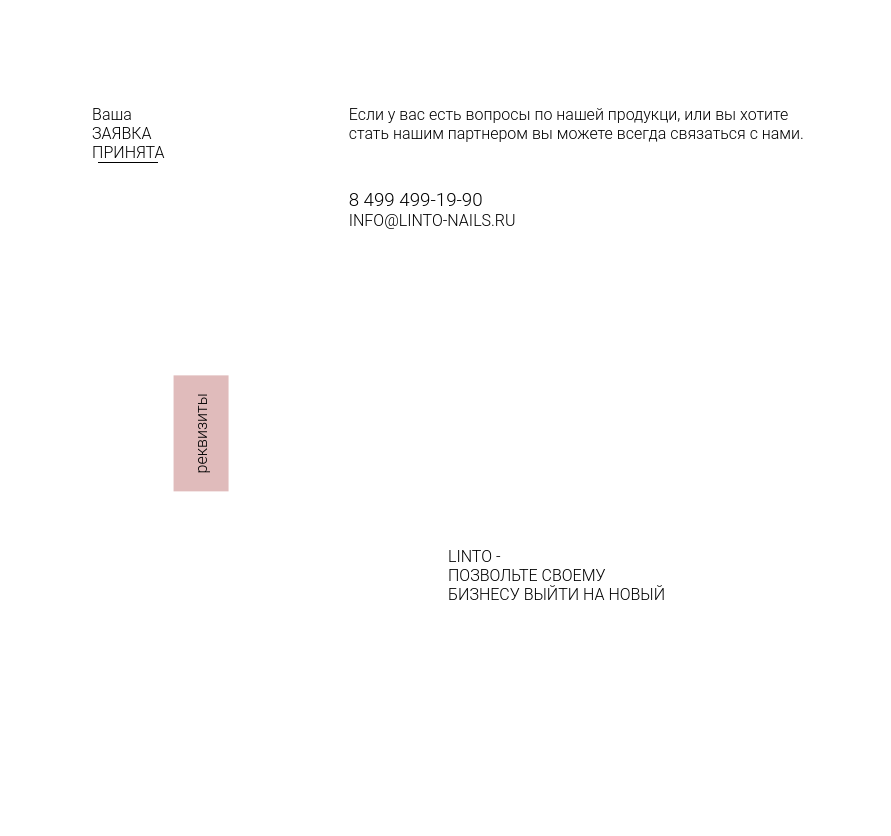
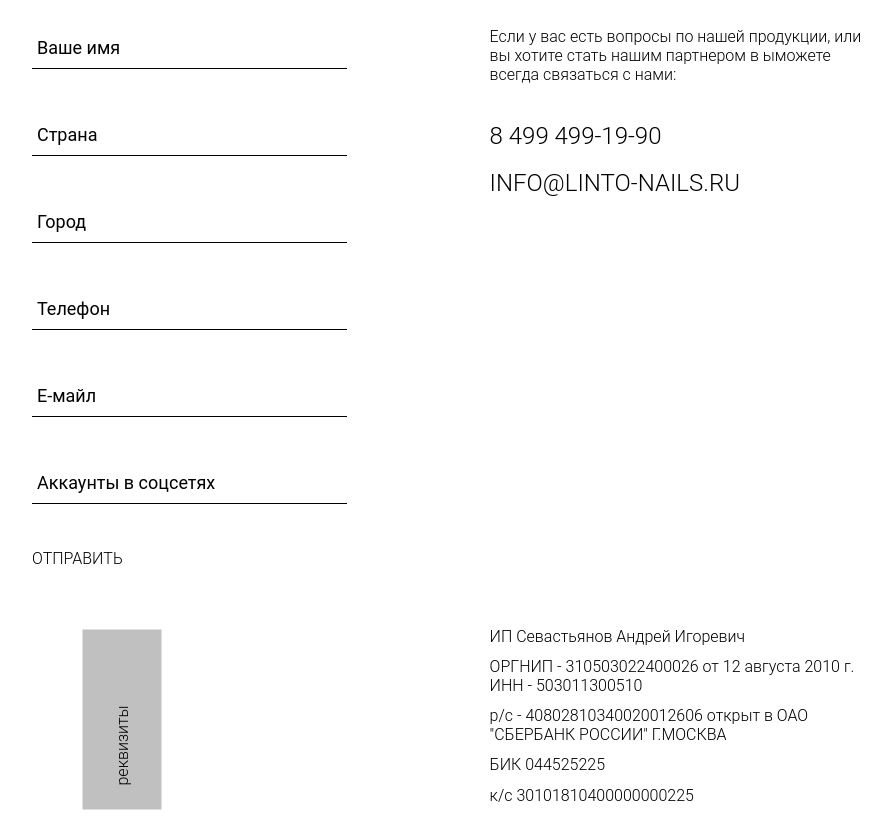
Before and after one commit to IamLeha/Linto, a website: page pages/contact.html in a window 1280 px wide. Shown: the part 270-1106 px from the top of the page, without its empty margins (192-1083 px from the left). Before the commit the page ends 919 px from the top, so only its background shows below. Drawn offline with Linux system fonts and the light colour scheme.

Commit message:
контакты

```diff
--- a/pages/contact.html
+++ b/pages/contact.html
@@ -1,5 +1,6 @@
 <!DOCTYPE html>
 <html lang="en">
+
 <head>
     <meta charset="UTF-8">
     <meta name="viewport" content="width=device-width, initial-scale=1.0">
@@ -7,6 +8,7 @@
     <link rel="stylesheet" href="../css/main.css">
     <title>Document</title>
 </head>
+
 <body>
     <div class="wrap">
         <div class="header-container">
@@ -44,36 +46,87 @@
                     <h3>Компании</h3>
                 </div>
 
-                <div class="main-container__info">
-                    <div class="main-container__info-left">
-                        <h4>Ваша <br>
-                            ЗАЯВКА <br>
-                            ПРИНЯТА <br>
-                        </h4>
+                <div class="main-container__top">
+                    <div class="main-container__top-left">
+                        <form>
+                            <div class="group">
+                                <input type="text" required>
+                                <span class="highlight"></span>
+                                <span class="bar"></span>
+                                <label>Ваше имя</label>
                             </div>
 
-                    <div class="main-container__info-right">
-                        <p>Если у вас есть вопросы по нашей продукци, или вы хотите <br>
-                            стать нашим партнером вы можете всегда связаться с нами.
-                        </p>
+                            <div class="group">
+                                <input type="text" required>
+                                <span class="highlight"></span>
+                                <span class="bar"></span>
+                                <label>Страна</label>
+                            </div>
+                            <div class="group">
+                                <input type="text" required>
+                                <span class="highlight"></span>
+                                <span class="bar"></span>
+                                <label>Город</label>
+                            </div>
+                            <div class="group">
+                                <input type="text" required>
+                                <span class="highlight"></span>
+                                <span class="bar"></span>
+                                <label>Телефон</label>
+                            </div>
+                            <div class="group">
+                                <input type="text" required>
+                                <span class="highlight"></span>
+                                <span class="bar"></span>
+                                <label>Е-майл</label>
+                            </div>
+                            <div class="group">
+                                <input type="text" required>
+                                <span class="highlight"></span>
+                                <span class="bar"></span>
+                                <label>Аккаунты в соцсетях</label>
+                            </div>
 
-                        <h3>8 499 499-19-90</h3>
-                        <h4>INFO@LINTO-NAILS.RU</h4>
+                            <button class="btn">ОТПРАВИТЬ</button>
+                        </form>
+                    </div>
+
+                    <div class="main-container__top-right">
+                        <p>Если у вас есть вопросы по нашей продукции, или вы хотите
+                            стать нашим партнером в ыможете всегда связаться с нами: </p>
+
+                        <h2>8 499 499-19-90</h2>
+                        <h2>INFO@LINTO-NAILS.RU</h2>
+                    </div>
+
+                </div>
+
+                <div class="main-container__bottom">
+                    <div class="main-container__bottom-left">
+                        <div class="box">
+                            <p>реквизиты</p>
                         </div>
                     </div>
 
-                <div class="main-container__box">
-                    реквизиты
+                    <div class="main-container__bottom-right">
+                        <p>ИП Севастьянов Андрей Игоревич</p>
+                        <p>ОРГНИП - 310503022400026 от 12 августа 2010 г.
+                            ИНН - 503011300510
+                        </p>
+                        <p>р/с - 40802810340020012606 открыт в ОАО "СБЕРБАНК РОССИИ" Г.МОСКВА</p>
+                        <p>БИК 044525225</p>
+                        <p>к/с 30101810400000000225</p>
+
+                        <h3>LINTO - </h3>
+                        <h4>ПОЗВОЛЬТЕ СВОЕМУ </h4>
+                        <h4> БИЗНЕСУ ВЫЙТИ НА НОВЫЙ</h4>
+                    </div>
                 </div>
 
-                <div class="main-container__txt">
-                    LINTO - <br>
-                    ПОЗВОЛЬТЕ СВОЕМУ <br>
-                    БИЗНЕСУ ВЫЙТИ НА НОВЫЙ
-                </div>
             </div>
         </main>
 
     </div>
 </body>
+
 </html>
--- /dev/null
+++ b/sass/base/_fonts.scss
@@ -0,0 +1,7 @@
+* {
+    padding: 0;
+    margin: 0;
+    font-family: 'Roboto', sans-serif;
+    text-decoration: none;
+    font-weight: 350;
+}
--- a/sass/components/_title.scss
+++ /dev/null
@@ -1,14 +0,0 @@
-&__title-left h3::after{
-    content: "";
-    display: block;
-    width: 250px;
-    border-top: 2px solid #000;
-    margin-left: 37%;
-}
-
-&__title-left h2::before{
-    content: "";
-    display: block;
-    width: 250px;
-    border-top: 2px solid #000;
-}
--- a/sass/main.scss
+++ b/sass/main.scss
@@ -8,3 +8,9 @@
 @import 'pages/representatives';
 @import 'pages/store';
 @import 'pages/video';
+
+
+@import 'base/title-line';
+@import 'base/fonts';
+@import 'layout/header-home';
+@import 'layout/header';
--- a/sass/pages/_contacts.scss
+++ b/sass/pages/_contacts.scss
@@ -6,16 +6,14 @@ main{
     width: 100%;
 }
 .main-container{
-    width: 70%;
-    min-height: 100vh;
+    width: 65%;
     margin: 0 auto;
-    display: flex;
-    flex-direction: column;
-    justify-content: space-between;
+
 
     &__title{
         margin-top: 7%;
         width: 40%;
+        margin-left: 10%;
     }
     &__title h3{
         text-align: center;
@@ -35,36 +33,132 @@ main{
         border-top: 1px solid #000;
     }
 
-    &__info{
-        margin-top: 5%;
+    &__top{
         display: flex;
-        justify-content: space-around;
+        justify-content: space-between;
+        margin-top: 7%;
     }
 
-    &__info-left h4::after{
-        content: "";
-        width: 60px;
-        display: block;
-        border-bottom: 1px solid #000;
-        margin: 0 auto;
+    &__top-left{
+        width: 40%;
     }
 
-    &__info-right h3{
-        margin-top: 10%;
+    &__top-right{
+        width: 45%;
+    }
+    &__top-right p{
+        margin-bottom: 10%;
+    }
+    &__top-right h2{
+        margin-bottom: 5%;
     }
 
-    &__box{
-        margin-top: 10%;
-        background: rgb(224, 187, 187);
-        transform: rotate(-90deg);
-        width: max-content;
-        padding: 2%;
-        margin-left: 16%;
+    &__bottom{
+        display: flex;
+        justify-content: space-between;
+        margin: 7% 0;
     }
 
-    &__txt{
-        width: 50%;
-        align-self: flex-end;
-        margin-bottom:5% ;
+    &__bottom-left{
+        width: 40%;
     }
+
+    &__bottom-right{
+        width: 45%;
+    }
+
+    &__bottom-right p{
+        margin-bottom: 3%;
+    }
+    &__bottom-right h3{
+        margin-top: 10%;
+        margin-bottom: 1%;
+    }
+
+
+
 }
+
+.box{
+    background: silver;
+    width: 180px;
+    padding: 30px 0;
+    transform: rotate(-90deg);
+    margin-top: 16%;
+}
+
+.box p {
+    margin-left: 24px;
+}
+
+button {
+    all: unset;
+}
+
+.group 			  {
+    position:relative;
+    margin-bottom:45px;
+  }
+  input 				{
+    font-size:18px;
+    padding:10px 10px 10px 5px;
+    display:block;
+    width:300px;
+    border:none;
+    border-bottom:1px solid #000;
+  }
+  input:focus 		{ outline:none; }
+
+  /* LABEL ======================================= */
+  label 				 {
+    color:#000;
+    font-size:18px;
+    font-weight:normal;
+    position:absolute;
+    pointer-events:none;
+    left:5px;
+    top:10px;
+    transition:0.2s ease all;
+    -moz-transition:0.2s ease all;
+    -webkit-transition:0.2s ease all;
+  }
+
+  /* active state */
+  input:focus ~ label, input:valid ~ label 		{
+    top:-20px;
+    font-size:14px;
+    color:#000;
+  }
+
+  /* BOTTOM BARS ================================= */
+  .bar 	{ position:relative; display:block; width:315px; }
+  .bar:before, .bar:after 	{
+    content:'';
+    height:2px;
+    width:0;
+    bottom:1px;
+    position:absolute;
+    background:#000;
+  }
+  .bar:before {
+    left:50%;
+  }
+  .bar:after {
+    right:50%;
+  }
+
+  /* active state */
+  input:focus ~ .bar:before, input:focus ~ .bar:after {
+    width:50%;
+  }
+
+  /* HIGHLIGHTER ================================== */
+  .highlight {
+    position:absolute;
+    height:60%;
+    width:100px;
+    top:25%;
+    left:0;
+    pointer-events:none;
+    opacity:0.5;
+  }
--- a/sass/pages/_home.scss
+++ b/sass/pages/_home.scss
@@ -1,10 +1,3 @@
-* {
-    padding: 0;
-    margin: 0;
-    font-family: 'Roboto', sans-serif;
-    text-decoration: none;
-    font-weight: 350;
-}
 
 .wrapper {
     width: 100%;
```
Also changed, not shown: css/main.css, sass/base/_title-line.scss (added), sass/layout/_header-home.scss (added), sass/layout/_header.scss (added). Lines whose indentation alone changed are shown as unchanged.
